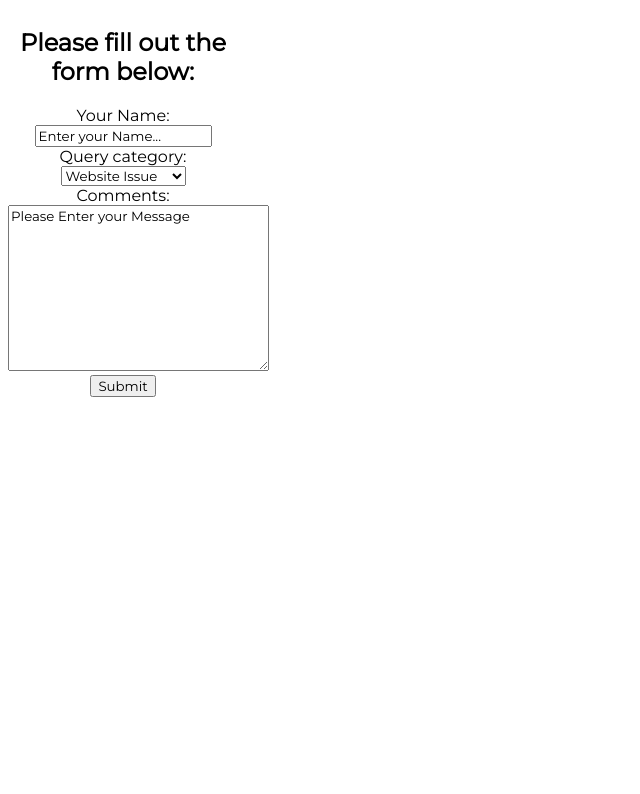
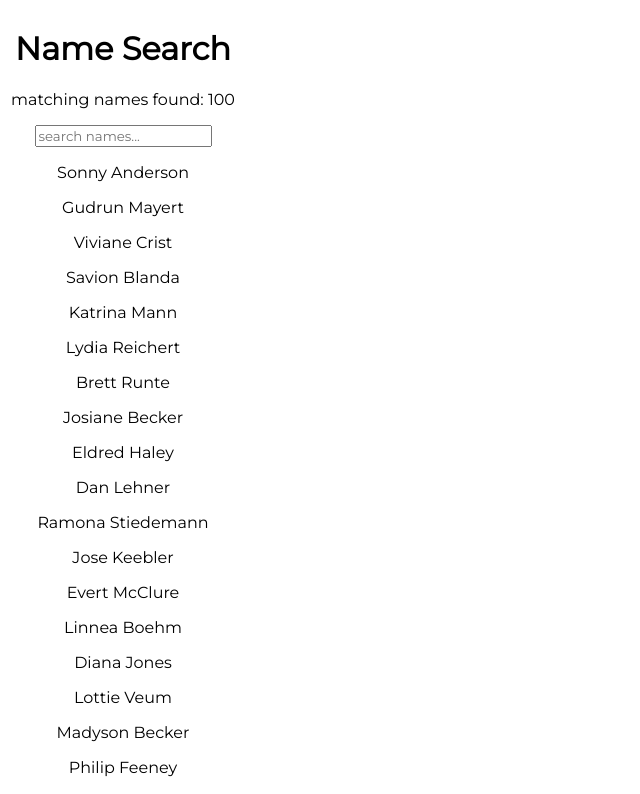
Before and after one commit to digimori/reactCI, a React (Vite) app: page / in a window 1280 px wide. Shown: the top 794 px of the page, without its empty margins (0-640 px from the left). Built offline with nearby package versions, Linux system fonts and the light colour scheme.

Commit message:
Search filtering state added.

```diff
--- a/src/App.jsx
+++ b/src/App.jsx
@@ -21,14 +21,16 @@
 import LifeCyclesCWU from './components/LifeCyclesCWU';
 import ControlledForm from './components/ControlledForm';
 import UncontrolledForm from './components/UncontrolledForm';
+import SearchBar from './components/SearchBar';
 
 
 function App() {
 
   return (
       <div className={css.App}>
-        <UncontrolledForm />
-        {/*<ControlledForm />
+        <SearchBar />
+        {/*<UncontrolledForm />
+        <ControlledForm />
         <NavBarForm />
         <Sidebar />
        <Content />
--- /dev/null
+++ b/src/components/SearchBar.jsx
@@ -0,0 +1,44 @@
+import React, { Component } from 'react';
+import importedNames from '../names';
+
+export class SearchBar extends Component {
+    constructor(props) {
+        super(props)
+
+        this.state = {
+             names: importedNames
+        }
+    }
+    handleChange = (event) => {
+        const inputText = event.target.value.toLowerCase()
+        console.log(inputText)
+        const filteredNames = importedNames.filter(name => {
+            return name.toLowerCase().includes(inputText)
+        })
+        this.setState({
+            names: filteredNames
+        })
+    }
+    render() {
+        return (
+            <div>
+                <h1>Name Search</h1>
+                <p>matching names found: {this.state.names.length}</p>
+                <form>
+                    <input
+                        onChange={(event) => this.handleChange(event)}
+                        type="text"
+                        placeholder="search names..."
+                    />
+                </form>
+                <div style={{margin: 'auto'}}>
+                    {this.state.names.map(name => {
+                        return <p key={name}>{name}</p>
+                    })}
+                </div>
+            </div>
+    )
+  }
+}
+
+export default SearchBar
--- /dev/null
+++ b/src/names.jsx
@@ -0,0 +1,103 @@
+const names = [
+    "Sonny Anderson",
+    "Gudrun Mayert",
+    "Viviane Crist",
+    "Savion Blanda",
+    "Katrina Mann",
+    "Lydia Reichert",
+    "Brett Runte",
+    "Josiane Becker",
+    "Eldred Haley",
+    "Dan Lehner",
+    "Ramona Stiedemann",
+    "Jose Keebler",
+    "Evert McClure",
+    "Linnea Boehm",
+    "Diana Jones",
+    "Lottie Veum",
+    "Madyson Becker",
+    "Philip Feeney",
+    "Kobe Kuhic",
+    "Jessica Wisoky",
+    "Kasey Auer",
+    "Arnoldo Sipes",
+    "Madisen Davis",
+    "Alex Swaniawski",
+    "Helene Jenkins",
+    "Leone Olson",
+    "Ola Lockman",
+    "Kaylie Mueller",
+    "Kitty Steuber",
+    "Ralph Mosciski",
+    "Zane Bradtke",
+    "Syble Torp",
+    "Luella Weimann",
+    "Rigoberto Dicki",
+    "Andre Gusikowski",
+    "Moshe Torphy",
+    "Rhoda Rosenbaum",
+    "Libby Spinka",
+    "Maeve Zieme",
+    "Sydney Gleichner",
+    "Jimmy Blick",
+    "Tara Casper",
+    "Cayla Upton",
+    "Keith Wyman",
+    "Derick Emmerich",
+    "Nia Waelchi",
+    "Armani Nienow",
+    "Keyon DuBuque",
+    "Keeley Doyle",
+    "Kristoffer Monahan",
+    "Brendon Orn",
+    "Brandy Romaguera",
+    "Lyda Hane",
+    "Lisandro Bauch",
+    "Oma Hirthe",
+    "Caleb Dicki",
+    "Sydney O'Kon",
+    "Missouri Greenholt",
+    "Kylie Green",
+    "Kiel Erdman",
+    "Anahi Balistreri",
+    "Rico Rippin",
+    "Ramiro Dach",
+    "Princess Bosco",
+    "Pink Stoltenberg",
+    "Adan Rau",
+    "Dessie Heller",
+    "Nyah Zulauf",
+    "Makayla Fisher",
+    "Neoma Stanton",
+    "Ebba Dooley",
+    "Rachel Denesik",
+    "Drew Crist",
+    "Wava Will",
+    "Loraine Macejkovic",
+    "Americo Mann",
+    "Jules Konopelski",
+    "Gloria Ankunding",
+    "Austin Wilderman",
+    "Sage Veum",
+    "Dorris Friesen",
+    "Wellington Klein",
+    "Asa Quitzon",
+    "Misty Schumm",
+    "Muhammad Bayer",
+    "Dante Ondricka",
+    "Lurline Kuvalis",
+    "Conner Herzog",
+    "Shanie Franecki",
+    "Lois Bednar",
+    "Carey Predovic",
+    "Adelbert Heidenreich",
+    "Romaine Jacobs",
+    "Jake Schuppe",
+    "Meta Parisian",
+    "Dillon Feest",
+    "Amanda O'Keefe",
+    "Kaitlyn O'Keefe",
+    "Earnest Jenkins",
+    "Reymundo Gleason"
+]
+export default names
```
